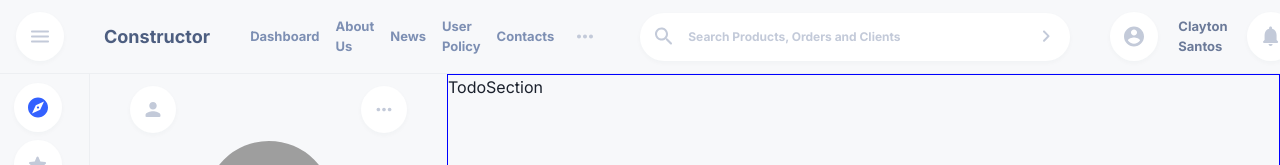
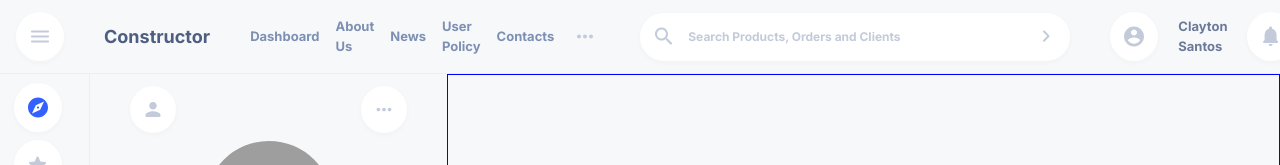
Before and after one commit to AvinashPatel15/Kodagu-Now-Assignment-Internshala, a Next.js app: page / in a window 1280 px wide. Shown: the top 165 px of the page. Built offline with nearby package versions, Linux system fonts and the light colour scheme; grey boxes are pictures that could not be loaded.

Commit message:
Some Changes In All Files

```diff
--- a/src/Components/Home/ProfileSection.js
+++ b/src/Components/Home/ProfileSection.js
@@ -1,5 +1,5 @@
 "use client";
-import { Avatar, Box, Grid, GridItem, Text } from "@chakra-ui/react";
+import { Box } from "@chakra-ui/react";
 import React from "react";
 import Profile from "./Profile";
 import TableLinks from "./TableLinks";
--- a/src/Components/Home/SocialLinks.js
+++ b/src/Components/Home/SocialLinks.js
@@ -1,3 +1,4 @@
+"use client";
 import { Box } from "@chakra-ui/react";
 import React from "react";
 
--- a/src/Components/Home/TableLinks.js
+++ b/src/Components/Home/TableLinks.js
@@ -1,3 +1,4 @@
+"use client";
 import { Box, Grid, GridItem, Text } from "@chakra-ui/react";
 import React from "react";
 
--- a/src/Components/Home/TodoSection.js
+++ b/src/Components/Home/TodoSection.js
@@ -1,7 +1,13 @@
+"use client";
+import { Box } from "@chakra-ui/react";
 import React from "react";
 
 const TodoSection = () => {
-  return <div>TodoSection</div>;
+  return (
+    <>
+      <Box></Box>
+    </>
+  );
 };
 
 export default TodoSection;
--- a/src/Components/Navbar/ProfileButton.js
+++ b/src/Components/Navbar/ProfileButton.js
@@ -1,6 +1,5 @@
 "use client";
 import {
-  Box,
   Button,
   Menu,
   MenuButton,
--- a/src/Components/Navbar/Sidebar.js
+++ b/src/Components/Navbar/Sidebar.js
@@ -1,3 +1,4 @@
+"use client";
 import { Avatar, Box, Wrap, WrapItem } from "@chakra-ui/react";
 import React from "react";
 
@@ -10,7 +11,7 @@ const Sidebar = () => {
         position={"fixed"}
         top={"71px"}
         zIndex={99}
-        display={{base:"none",md:"flex"}}
+        display={{ base: "none", md: "flex" }}
         flexDirection={"column"}
         justifyContent={"space-between"}
         // alignItems={"center"}
```
Also changed, not shown: src/Components/Navbar/SmallScreenSidebar.js (+0 -7 lines).
